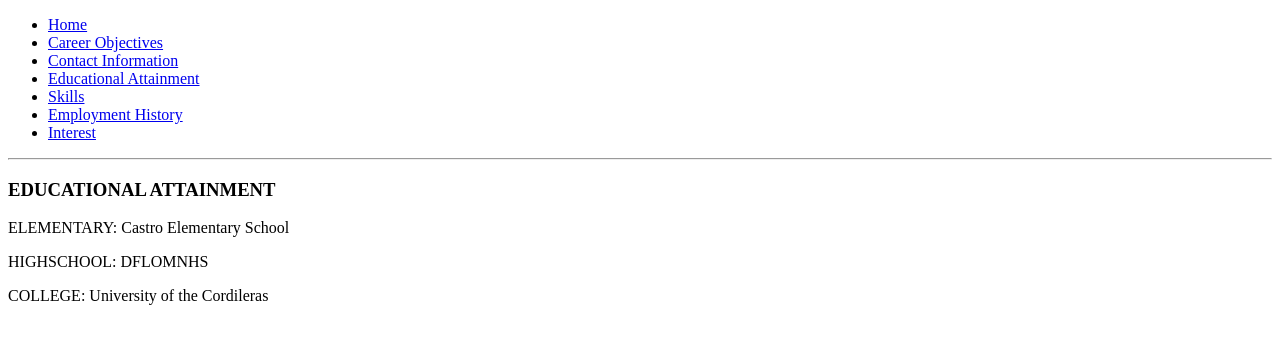
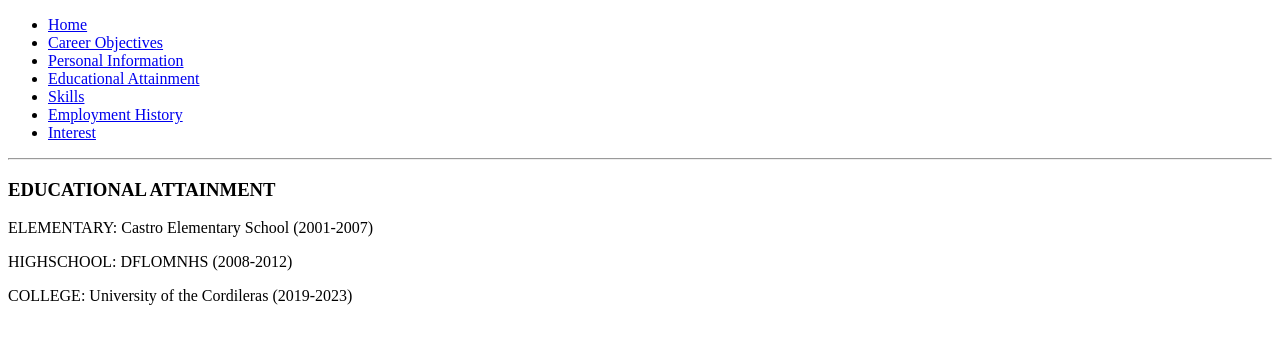
Before and after one commit to pcharlzgateb012/RESUME, a plain HTML site: page educationalattainment.html in a window 1280 px wide. Drawn offline with Linux system fonts and the light colour scheme.

Commit message:
inital upload

```diff
--- a/educationalattainment.html
+++ b/educationalattainment.html
@@ -10,7 +10,7 @@
 	<ul>
 		<li><a href="index.html">Home</a> </li>
 		<li><a href="objectives.html">Career Objectives</a> </li>
-		<li><a href="contact.html">Contact Information</a> </li>
+		<li><a href="personal.html">Personal Information</a> </li>
 		<li><a href="educationalattainment.html">Educational Attainment</a> </li>
 		<li><a href="skills.html">Skills</a> </li>
 		<li><a href="employmenthistory.html">Employment History</a> </li>
@@ -20,8 +20,8 @@
 </nav>
 <hr>
 <h3>EDUCATIONAL ATTAINMENT</h3>
-<p class="head">ELEMENTARY: Castro Elementary School</p>
-<p class="head">HIGHSCHOOL: DFLOMNHS</p>
-<p class="head">COLLEGE: University of the Cordileras</p>
+<p class="head">ELEMENTARY: Castro Elementary School (2001-2007)</p>
+<p class="head">HIGHSCHOOL: DFLOMNHS (2008-2012)</p>
+<p class="head">COLLEGE: University of the Cordileras (2019-2023)</p>
 </body>
 </html>
```
Also changed, not shown: employmenthistory.html (+1 -1 lines), index.html (+1 -1 lines), interest.html (+1 -1 lines), objectives.html (+1 -1 lines), personal.html (renamed from contact.html, +3 -3 lines), skills.html (+1 -1 lines).
